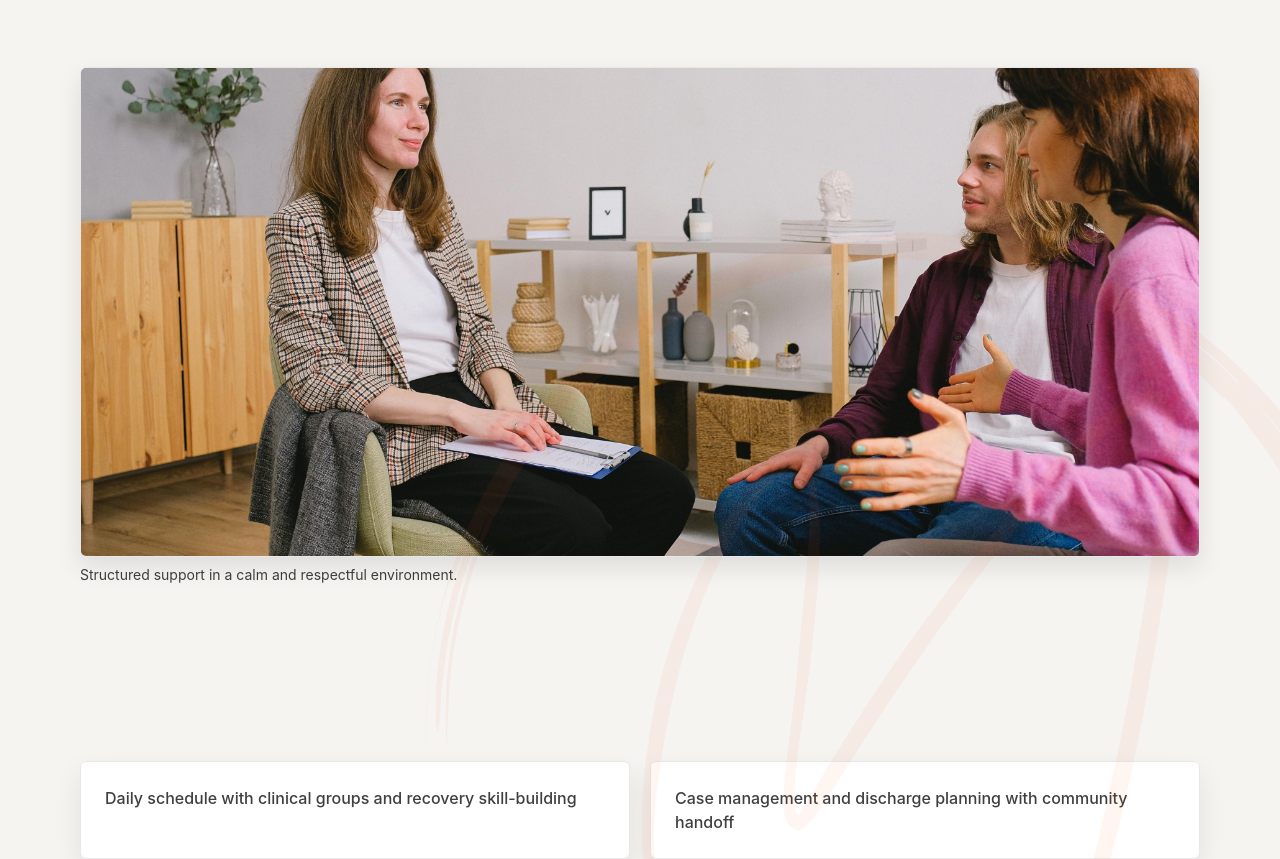
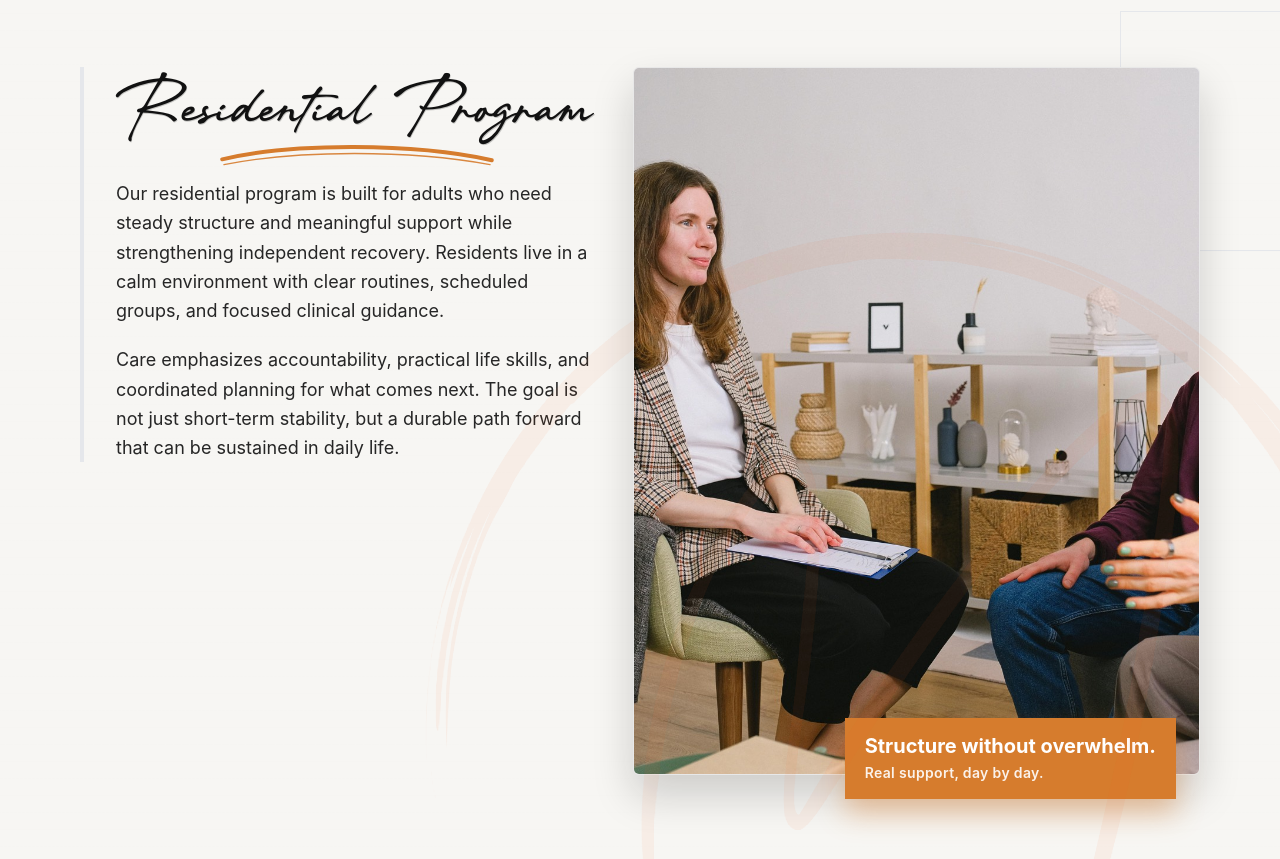
Before and after one commit to MaxMRC-CT/mulligan-recovery-ct, a Next.js app: page /programs in a window 1280 px wide. Shown: the part 560-1419 px from the top of the page. Built offline with nearby package versions, Linux system fonts and the light colour scheme.

Commit message:
Update page.tsx

```diff
--- a/app/(routes)/programs/page.tsx
+++ b/app/(routes)/programs/page.tsx
@@ -1,6 +1,12 @@
+import localFont from "next/font/local";
 import { CtaSection } from "@/components/cta-section";
 import { PageHero } from "@/components/page-hero";
 import { ContentImage } from "@/components/ui/content-image";
+
+const handwritten = localFont({
+  src: "../../fonts/Valen Valentine Script.otf",
+  display: "swap"
+});
 
 export const metadata = {
   title: "Programs"
@@ -13,14 +19,53 @@ export default function ProgramsPage() {
         title="ASAM Level 3.1: Low-Intensity Residential"
         subtitle="A supportive residential environment for adults who need structure, recovery coaching, and coordinated care while strengthening independence."
       />
-      <section className="section pt-0">
-        <div className="container">
-          <ContentImage
-            src="/images/programs/hero.jpg"
-            alt="A warm, structured residential treatment setting with shared seating"
-            ratio="hero"
-            caption="Structured support in a calm and respectful environment."
-          />
+      <section className="section relative overflow-hidden bg-[#f7f6f3] pt-10">
+        <div
+          aria-hidden="true"
+          className="pointer-events-none absolute inset-0 opacity-40 [background:repeating-linear-gradient(0deg,transparent,transparent_16px,rgba(17,17,17,0.02)_17px)]"
+        />
+        <div aria-hidden="true" className="pointer-events-none absolute -right-20 top-8 hidden h-60 w-60 border border-primary/30 md:block" />
+        <div className="container relative">
+          <div className="grid gap-10 md:grid-cols-[0.92fr_1.08fr] md:items-start">
+            <div className="relative border-l-4 border-primary/80 pl-6 md:pl-8">
+              <h2
+                className={`${handwritten.className} relative inline-block whitespace-nowrap text-5xl leading-[0.95] text-neutral-900 [text-shadow:0.6px_0.6px_0_rgba(17,17,17,0.22)] md:text-7xl`}
+              >
+                Residential Program
+                <svg
+                  viewBox="0 0 640 92"
+                  className="pointer-events-none absolute -bottom-9 left-0 h-10 w-[101%]"
+                  aria-hidden="true"
+                >
+                  <path d="M10 56 C 170 18, 450 18, 630 58" fill="none" stroke="#d67c2d" strokeWidth="9" strokeLinecap="round" />
+                  <path d="M14 68 C 184 34, 440 34, 626 68" fill="none" stroke="#d67c2d" strokeWidth="3" strokeLinecap="round" opacity="0.9" />
+                </svg>
+              </h2>
+              <p className="mt-10 max-w-3xl text-lg leading-relaxed text-neutral-800">
+                Our residential program is built for adults who need steady structure and meaningful support while
+                strengthening independent recovery. Residents live in a calm environment with clear routines, scheduled
+                groups, and focused clinical guidance.
+              </p>
+              <p className="mt-5 max-w-3xl text-lg leading-relaxed text-neutral-800">
+                Care emphasizes accountability, practical life skills, and coordinated planning for what comes next.
+                The goal is not just short-term stability, but a durable path forward that can be sustained in daily
+                life.
+              </p>
+            </div>
+
+            <div className="relative">
+              <ContentImage
+                src="/images/programs/hero.jpg"
+                alt="A warm, structured residential treatment setting with shared seating"
+                ratio="portrait"
+                className="md:[&>div]:shadow-[0_20px_40px_rgba(17,17,17,0.18)]"
+              />
+              <div className="absolute -bottom-6 right-4 bg-primary px-5 py-4 text-white shadow-[0_14px_28px_rgba(214,124,45,0.42)] md:right-6">
+                <p className="text-xl font-bold leading-tight">Structure without overwhelm.</p>
+                <p className="mt-1 text-sm font-semibold tracking-wide text-white/90">Real support, day by day.</p>
+              </div>
+            </div>
+          </div>
         </div>
       </section>
       <section className="section pt-0">
```
